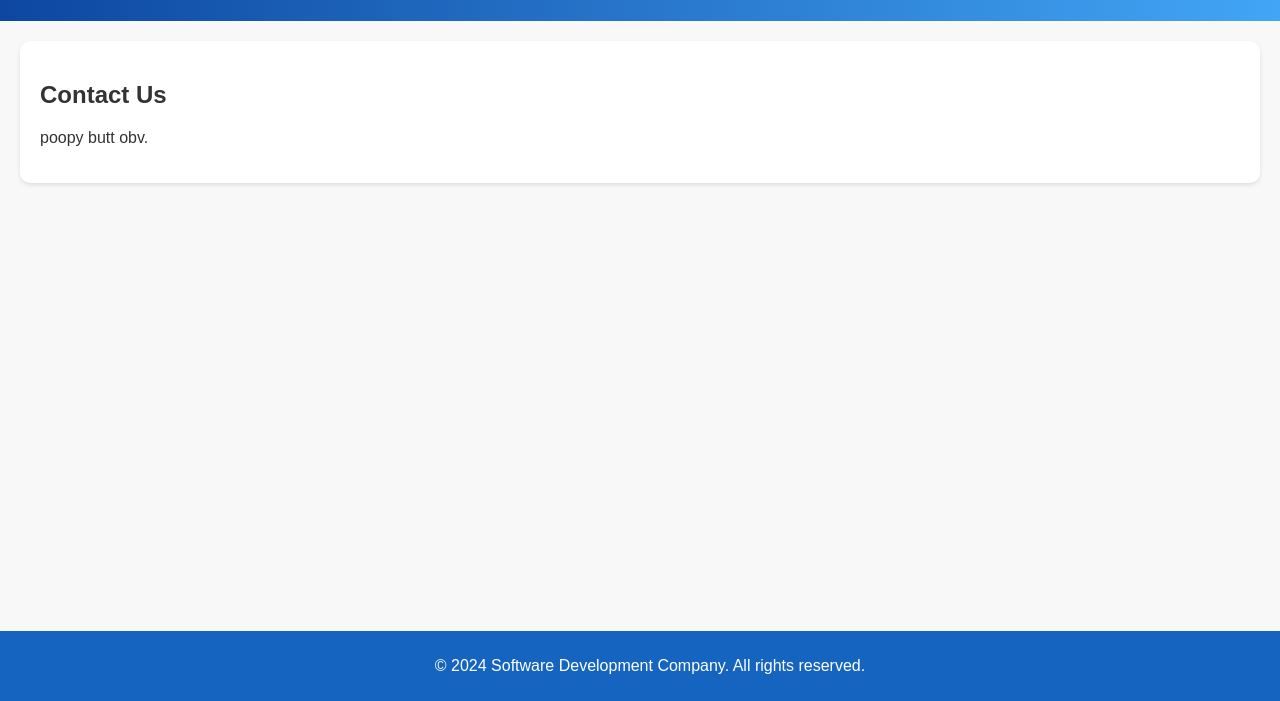
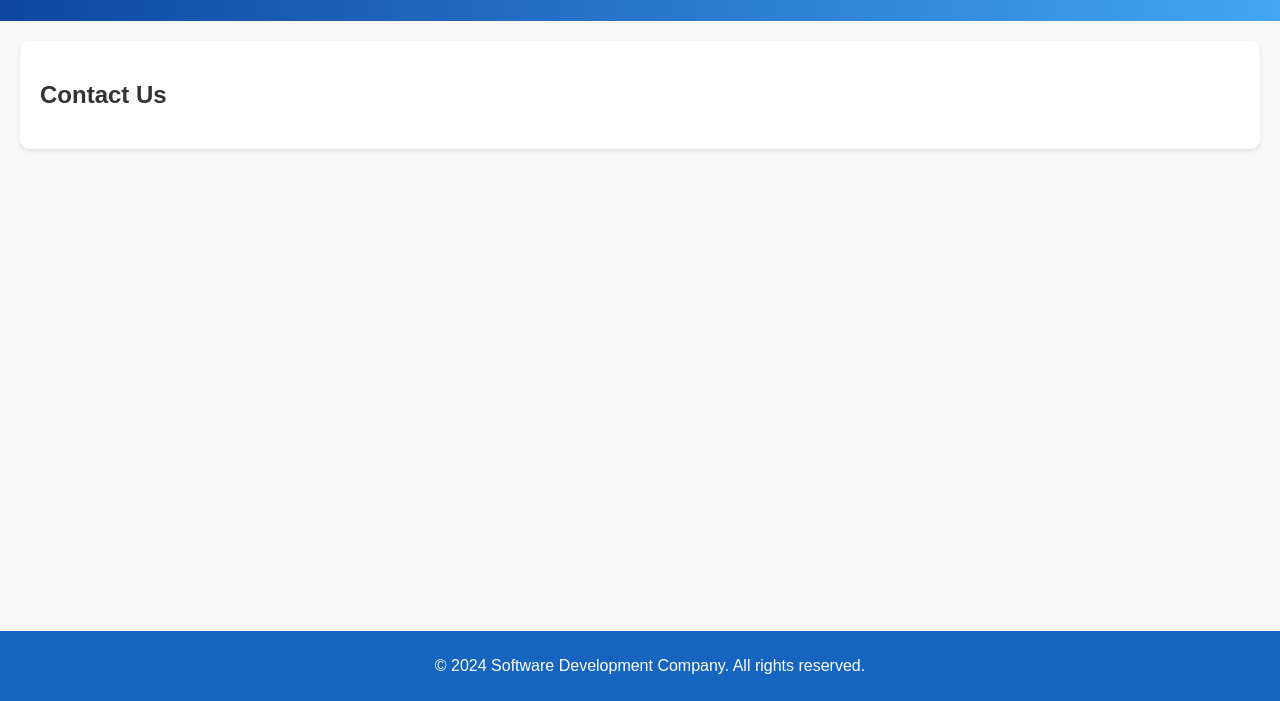
Before and after one commit to sehajveerd/SoftwareDevlopmentWebsite, a plain HTML site: page pages/contact.html in a window 1280 px wide. Shown: the part 99-800 px from the top of the page. Drawn offline with Linux system fonts and the light colour scheme.

Commit message:
Update contact.html

```diff
--- a/pages/contact.html
+++ b/pages/contact.html
@@ -25,7 +25,7 @@
     </nav>
     <section id="contact">
       <h2>Contact Us</h2>
-      <p>poopy butt obv.</p>
+      <p></p>
     </section>
     <footer>
       <p>&copy; 2024 Software Development Company. All rights reserved.</p>
```
